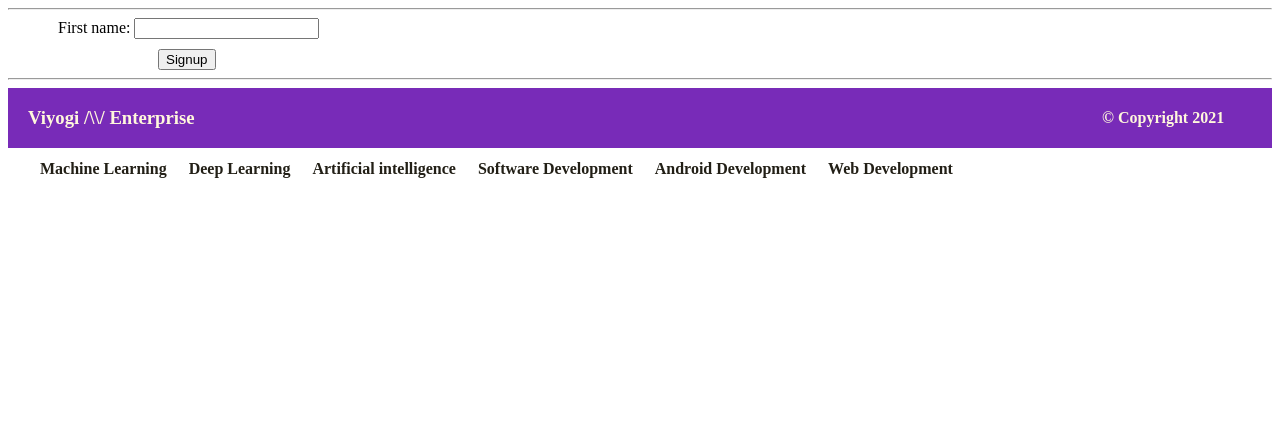
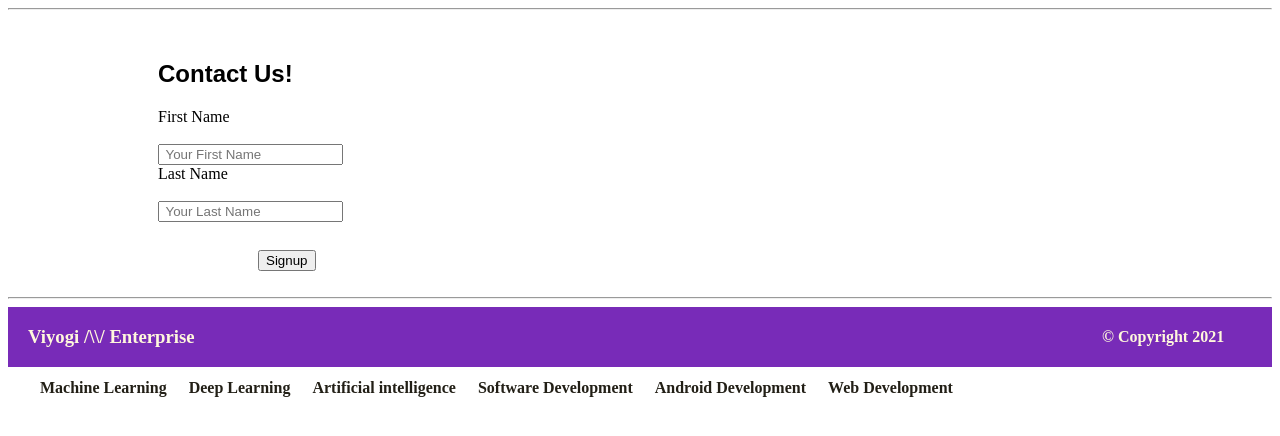
Before and after one commit to LALalitViyogi/Web-Dev-Work, a Flask app: page /contact in a window 1280 px wide. Shown: the part 93-529 px from the top of the page. Run offline with Flask 2, Linux system fonts and the light colour scheme.

Commit message:
Add files via upload

```diff
--- a/Viyogi_Enterprise/templates/contact.html
+++ b/Viyogi_Enterprise/templates/contact.html
@@ -1,9 +1,19 @@
 {% extends "index.html" %}
 {% block contents %}
-<div style="margin-left: 50px;">
-    <form action="/signup" method="post">
-        <label for="fname">First name:</label>
-        <input type="text" id="fname" name="name"></input><br>
+<div style="margin-left: 50px;margin-top: 50px;">
+  <h2 style="margin-left: 100px;font-family: sans-serif;">
+    Contact Us!
+  </h2>
+    <form action="/signup" method="post" style="margin-left: 100px;">
+      <div>
+        <label for="fname">First Name </label><br><br>
+        <input type="text" id="fname" name="fname" style="animation: cubic-bezier(0.165, 0.84, 0.44, 1);" placeholder=" Your First Name"></input>
+      </div>
+
+      <div>
+        <label for="lname">Last Name </label><br><br>
+        <input type="text" id="lname" name="lname" placeholder=" Your Last Name"></input><br><br>
+      </div>
         <input style="margin-left: 100px; margin-top: 10px;" type="submit" value="Signup"></input>
       </form>
 </div>
--- a/Viyogi_Enterprise/templates/index.html
+++ b/Viyogi_Enterprise/templates/index.html
@@ -6,7 +6,7 @@
         </title>
     </head>
     <body>
-        <header style="background-color: rgb(120, 43, 184); height: 85px; ">
+        <header style="background-color: rgb(120, 43, 184); height: 85px; z-index:1; ">
             <h2 style="color: cornsilk;margin-left: 50px; padding:10px;height: 30px; width:220px;float:left;">Viyogi <span>/\\/</span> Enterprise</h2>
             <table style="float:right;padding:20px; color: cornsilk;margin-right:60px;">
                 <tr style="width: 200px;">
@@ -22,6 +22,7 @@
         <hr>
         {% block contents %}
         {% endblock %}
+        <br>
         <hr>
         <footer>
             <div style="background-color: rgb(120, 43, 184); height: 60px;">
--- a/Viyogi_Enterprise/templates/product.html
+++ b/Viyogi_Enterprise/templates/product.html
@@ -1,4 +1,5 @@
 {% extends "index.html" %}
 {% block contents %}
 <p>this is product page</p>
+
 {% endblock %}
--- a/Viyogi_Enterprise/templates/skills.html
+++ b/Viyogi_Enterprise/templates/skills.html
@@ -1,5 +1,6 @@
 {% extends "index.html" %}
 {% block contents %}
 <h3 style=" margin-left:20px;margin-bottom:10px;">Skills</h3>
-<p style=" margin-left:20px;">Skills are some kind of ability or practical knowledge that one person possesses.<br>And by using them, some great things can be built</p>
+<p style=" margin-left:20px;">Skills are some kind of ability or practical knowledge that one person possesses.<br>
+And by using them, some great things can be built</p>
 {% endblock %}
```
